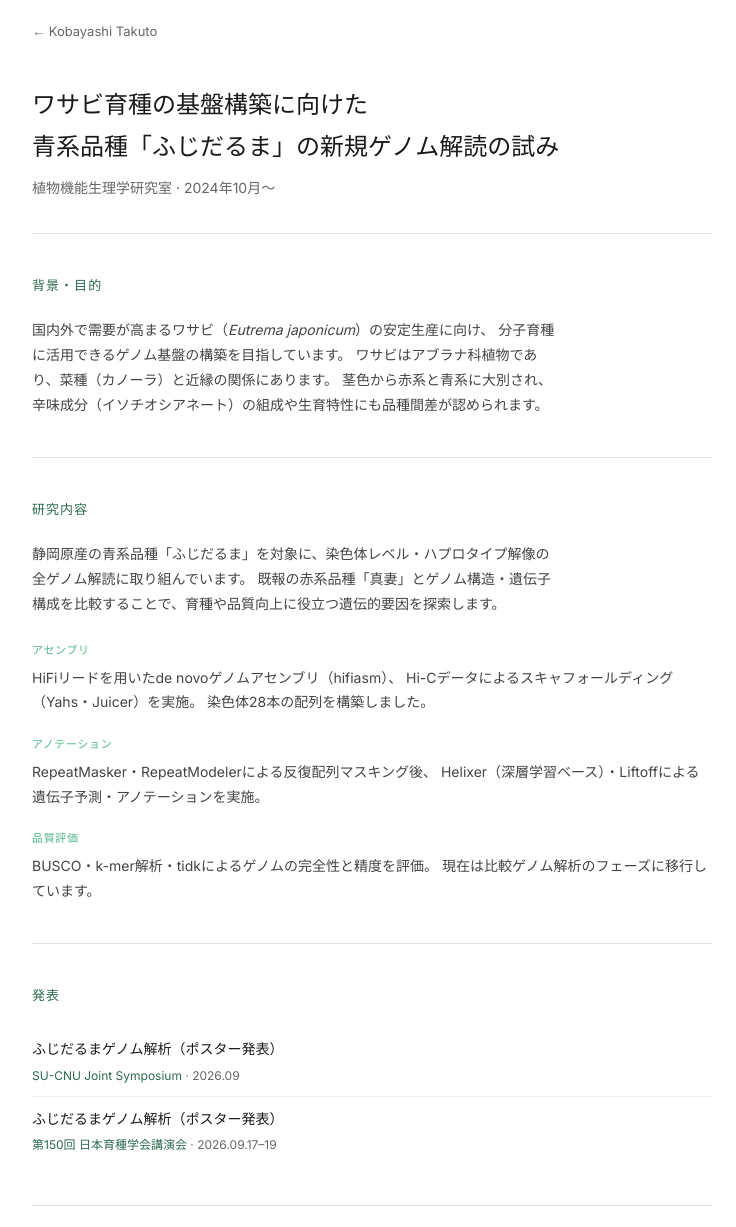
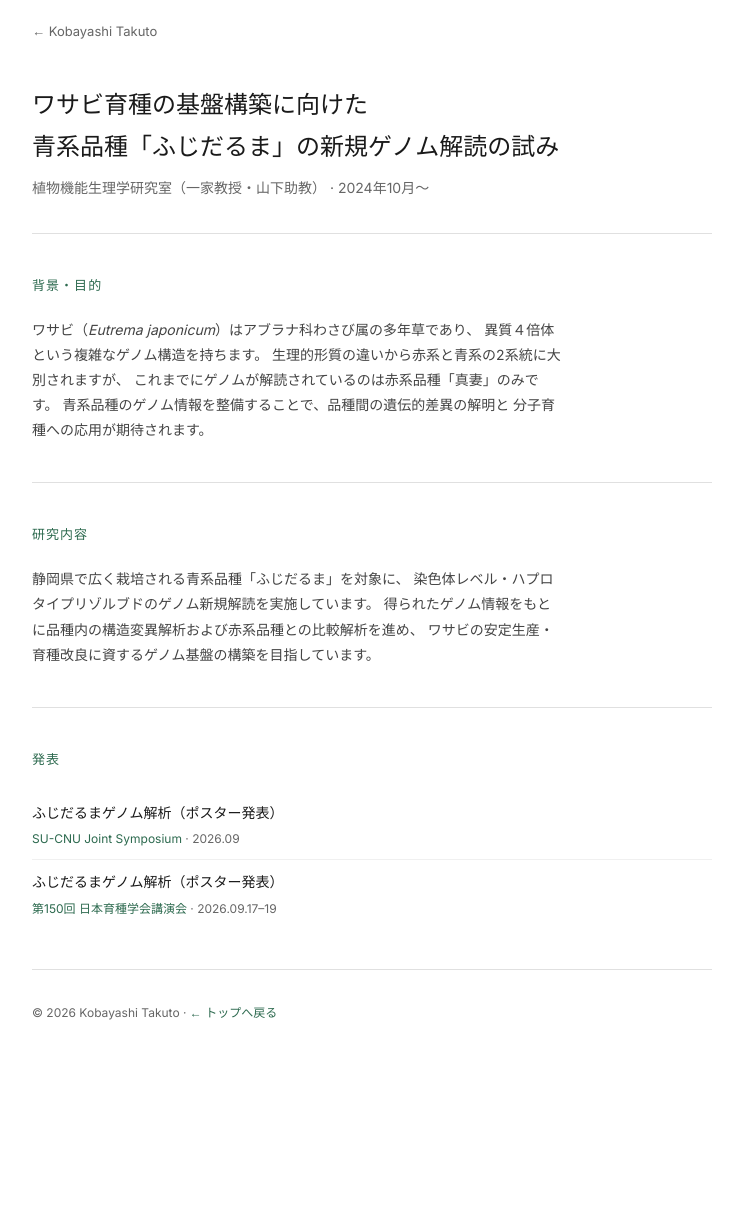
Before and after one commit to Tk1ey/Tk1ey.github.io, a plain HTML site: page research/index.html in a window 1280 px wide. Shown: the top 1227 px of the page, without its empty margins (268-1004 px from the left). After the commit the page ends 1071 px from the top, so only its background shows below. Drawn offline with Linux system fonts and the light colour scheme.

Commit message:
Update index.html

```diff
--- a/research/index.html
+++ b/research/index.html
@@ -15,43 +15,29 @@
 
   <div class="detail-hero">
     <h1>ワサビ育種の基盤構築に向けた<br>青系品種「ふじだるま」の新規ゲノム解読の試み</h1>
-    <div class="sub">植物機能生理学研究室 · 2024年10月〜</div>
+    <div class="sub">植物機能生理学研究室（一家教授・山下助教） · 2024年10月〜</div>
   </div>
 
   <section>
     <h2>背景・目的</h2>
     <p style="font-size:14px; color:#444; max-width:60ch; line-height:1.8;">
-      国内外で需要が高まるワサビ（<em>Eutrema japonicum</em>）の安定生産に向け、
-      分子育種に活用できるゲノム基盤の構築を目指しています。
-      ワサビはアブラナ科植物であり、菜種（カノーラ）と近縁の関係にあります。
-      茎色から赤系と青系に大別され、辛味成分（イソチオシアネート）の組成や生育特性にも品種間差が認められます。
+      ワサビ（<em>Eutrema japonicum</em>）はアブラナ科わさび属の多年草であり、
+      異質４倍体という複雑なゲノム構造を持ちます。
+      生理的形質の違いから赤系と青系の2系統に大別されますが、
+      これまでにゲノムが解読されているのは赤系品種「真妻」のみです。
+      青系品種のゲノム情報を整備することで、品種間の遺伝的差異の解明と
+      分子育種への応用が期待されます。
     </p>
   </section>
 
   <section>
     <h2>研究内容</h2>
     <p style="font-size:14px; color:#444; max-width:60ch; line-height:1.8;">
-      静岡原産の青系品種「ふじだるま」を対象に、染色体レベル・ハプロタイプ解像の全ゲノム解読に取り組んでいます。
-      既報の赤系品種「真妻」とゲノム構造・遺伝子構成を比較することで、育種や品質向上に役立つ遺伝的要因を探索します。
+      静岡県で広く栽培される青系品種「ふじだるま」を対象に、
+      染色体レベル・ハプロタイプリゾルブドのゲノム新規解読を実施しています。
+      得られたゲノム情報をもとに品種内の構造変異解析および赤系品種との比較解析を進め、
+      ワサビの安定生産・育種改良に資するゲノム基盤の構築を目指しています。
     </p>
-    <div style="margin-top: 24px;">
-      <div class="research-label">アセンブリ</div>
-      <p style="font-size:14px; color:#444; margin-top:6px;">
-        HiFiリードを用いたde novoゲノムアセンブリ（hifiasm）、
-        Hi-Cデータによるスキャフォールディング（Yahs・Juicer）を実施。
-        染色体28本の配列を構築しました。
-      </p>
-      <div class="research-label">アノテーション</div>
-      <p style="font-size:14px; color:#444; margin-top:6px;">
-        RepeatMasker・RepeatModelerによる反復配列マスキング後、
-        Helixer（深層学習ベース）・Liftoffによる遺伝子予測・アノテーションを実施。
-      </p>
-      <div class="research-label">品質評価</div>
-      <p style="font-size:14px; color:#444; margin-top:6px;">
-        BUSCO・k-mer解析・tidkによるゲノムの完全性と精度を評価。
-        現在は比較ゲノム解析のフェーズに移行しています。
-      </p>
-    </div>
   </section>
 
   <section>
```
